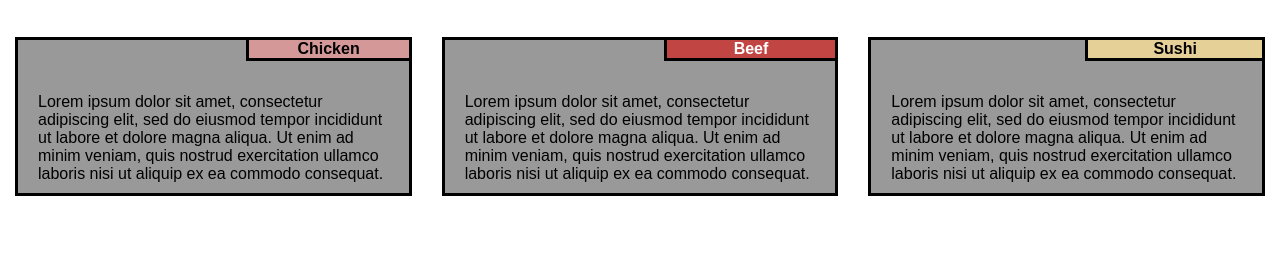
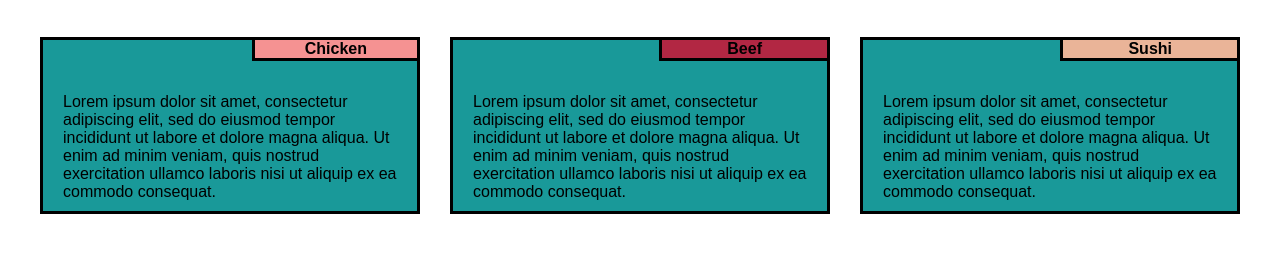
Before and after one commit to mansidw/mansidw.github.io, a plain HTML site: page index.html in a window 1280 px wide. Shown: the part 55-308 px from the top of the page. Drawn offline with Linux system fonts and the light colour scheme.

Commit message:
second commit

```diff
--- a/css/style.css
+++ b/css/style.css
@@ -1,7 +1,7 @@
 * {
+    box-sizing: border-box;
     margin: 0;
     padding: 0;
-    box-sizing: border-box;
 }
 div {
     display: block;
@@ -17,60 +17,59 @@ h1 {
     margin-top: 15px;
     margin-bottom: 40px;
     text-align: center;
-    font-family: Arial, Helvetica, sans-serif;
+    font-family: sans-serif;
 }
 .row {
     display: -ms-flexbox;
     display: flex;
     -ms-flex-wrap: wrap;
     flex-wrap: wrap;
-    margin-right: -15px;
-    margin-left: -15px;
+    margin-right: 10px;
+    margin-left: 10px;
 }
 
 
 .col, .col-1, .col-10, .col-11, .col-12, .col-2, .col-3, .col-4, .col-5, .col-6, .col-7, .col-8, .col-9, .col-auto, .col-lg, .col-lg-1, .col-lg-10, .col-lg-11, .col-lg-12, .col-lg-2, .col-lg-3, .col-lg-4, .col-lg-5, .col-lg-6, .col-lg-7, .col-lg-8, .col-lg-9, .col-lg-auto, .col-md, .col-md-1, .col-md-10, .col-md-11, .col-md-12, .col-md-2, .col-md-3, .col-md-4, .col-md-5, .col-md-6, .col-md-7, .col-md-8, .col-md-9, .col-md-auto, .col-sm, .col-sm-1, .col-sm-10, .col-sm-11, .col-sm-12, .col-sm-2, .col-sm-3, .col-sm-4, .col-sm-5, .col-sm-6, .col-sm-7, .col-sm-8, .col-sm-9, .col-sm-auto, .col-xl, .col-xl-1, .col-xl-10, .col-xl-11, .col-xl-12, .col-xl-2, .col-xl-3, .col-xl-4, .col-xl-5, .col-xl-6, .col-xl-7, .col-xl-8, .col-xl-9, .col-xl-auto {
     position: relative;
-    width: 100%;
     padding-right: 15px;
     padding-left: 15px;
+    width: 100%;
 }
 .diva {
     padding: 10px;
     border: 3px solid black;
     margin-bottom: 30px;
-    background-color: #999999;
+    background-color: #199999;
 }
 .haa {
     float: right;
-    font-weight: bold;
     margin-top: -10px;
     margin-right: -10px;
-    padding-left: 48px;
-    padding-right: 49px;
+    padding-left: 50px;
+    padding-right: 50px;
+    font-weight: bold;
+    font-family: sans-serif;
     border-left: 3px solid black;
     border-bottom: 3px solid black;
-    background-color: #D59898;
-    font-family: Arial, Helvetica, sans-serif;
+    background-color: #F59292;
 }
 p {
     margin-top: 43px;
-    font-family: Arial, Helvetica, sans-serif;
+    font-family: sans-serif;
     padding-right: 10px;
     padding-left: 10px;
 }
 .hbb {
     float: right;
-    color: white;
     font-weight: bold;
     margin-top: -10px;
     margin-right: -10px;
-    padding-left: 67px;
-    padding-right: 67px;
+    padding-left: 65px;
+    padding-right: 65px;
     border-left: 3px solid black;
     border-bottom: 3px solid black;
-    background-color: #C14543;
-    font-family: Arial, Helvetica, sans-serif;
+    background-color: #B22743;
+    font-family: sans-serif;
 }
 .hcc {
     float: right;
@@ -81,8 +80,8 @@ p {
     padding-right: 65px;
     border-left: 3px solid black;
     border-bottom: 3px solid black;
-    background-color: #E5D198;
-    font-family: Arial, Helvetica, sans-serif;
+    background-color: #EAB498;
+    font-family: sans-serif;
 }
 @media (min-width: 992px) {
 	.col-lg-4 {
--- a/index.html
+++ b/index.html
@@ -1,7 +1,9 @@
-<html lang="en"><head>
+<!doctype html>
+<html lang="en">
+<head>
     <meta charset="UTF-8">
-    <meta name="viewport" content="width=device-width, user-scalable=no, initial-scale=1.0, maximum-scale=1.0, minimum-scale=1.0">
-    <title>copy menu</title>
+    <meta name="viewport" content="width=device-width, initial-scale=1.0">
+    <title>My Menu!</title>
     <link rel="stylesheet" href="css/style.css">
 </head>
 <body>
```
